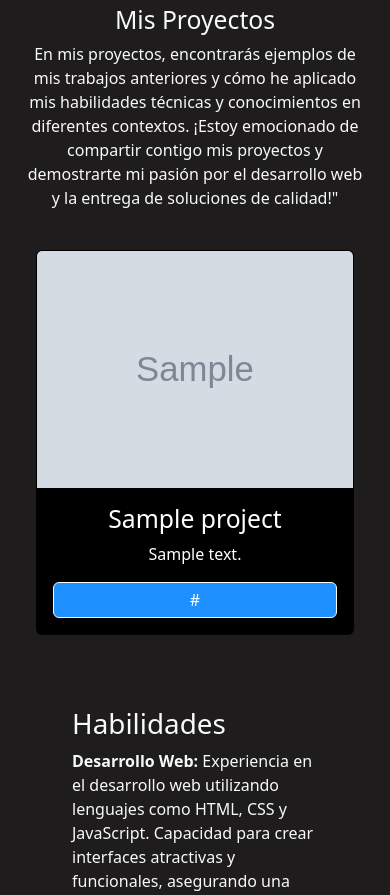
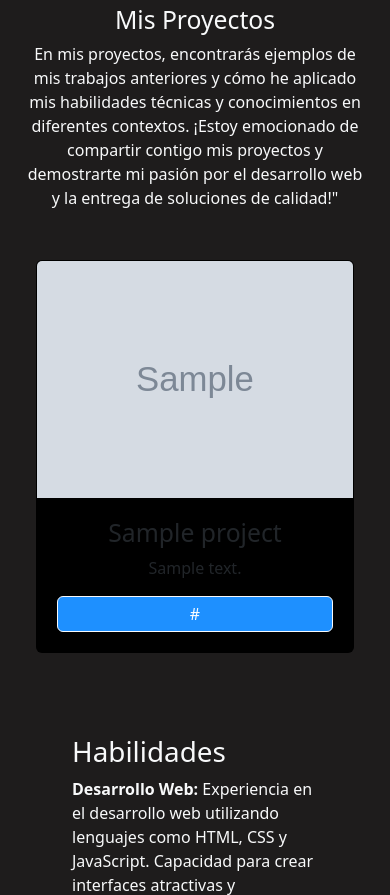
Before and after one commit to CristobalHenriquez/portfolio-en-Django, a Django app: page / in a window 390 px wide. Shown: the part 1293-2188 px from the top of the page. Run offline with Django 4.2, Linux system fonts and the light colour scheme; tables that the repository leaves empty hold one stand-in row (values such as "Sample post"); grey boxes marked "Sample" are stand-in pictures.

Commit message:
listo para subir

```diff
--- a/blog/templates/blog/post_detail.html
+++ b/blog/templates/blog/post_detail.html
@@ -11,7 +11,7 @@
       </div>
     {% endif %}
     <div class="post-content">
-      <h2>{{ post.title }}</h2>
+      <h2>{{ post.description }}</h2>
       <div class="post-metadata">
         <p>Published on {{ post.date_published|date:"Y-m-d" }} by {{ post.author }}</p>
       </div>
--- a/portfolio/static/main.css
+++ b/portfolio/static/main.css
@@ -11,8 +11,27 @@ body{
     cursor: pointer;
 }
 
-.card-body h2, .card-body p {
-    color: #fff;
+.card-grid {
+  display: grid; /* Usamos grid layout */
+  grid-template-columns: repeat(3, 1fr); /* En desktop habrán tres columnas */
+  justify-items: center; /* Centramos las tarjetas horizontalmente */
+  margin: 0 auto; /* Centramos el grid */
+  max-width: 1200px; /* Ancho máximo del grid */
+}
+
+.card-project {
+  margin: 10px;
+  max-width: 400px; /* Ancho máximo de la tarjeta */
+  width: 100%; /* Ocupa todo el ancho de la columna */
+}
+
+.card-img-top {
+  max-width: 100%;
+  height: auto;
+}
+
+.card-body {
+  padding: 10px;
 }
 
 .profile__social{
@@ -44,6 +63,21 @@ body{
   .skill-item {
     width: 45%;
   }
+  .card-grid {
+    grid-template-columns: 1fr; /* Solo habrá una columna */
+    justify-items: stretch; /* El ancho de las tarjetas se ajusta al grid completo */
+  }
+  .card-project {
+    margin: 10px 0; /* Quitamos los márgenes laterales */
+  }
+  .card-img-top {
+    width: 100%;
+    margin: 0;
+  }
+  .card-body {
+    padding: 20px;
+    text-align: center;
+  }
 }
 
 
--- a/portfolio/templates/layout.html
+++ b/portfolio/templates/layout.html
@@ -26,7 +26,7 @@
       <div class="container p-4">{% block content%} {% endblock %}</div>
 
       <footer class="footer container">
-            <a class="footer__copy" href="https://cristobalhbdeveloper.netlify.app">Desarrollado por CristobalHenriquezBohmwald.com.ar</a>
+            <a class="footer__copy" href="https://cristobalhb.pythonanywhere.com/">Desarrollado por CristobalHenriquezBohmwald.com.ar</a>
       </footer>
     </body>
   </html>
```
